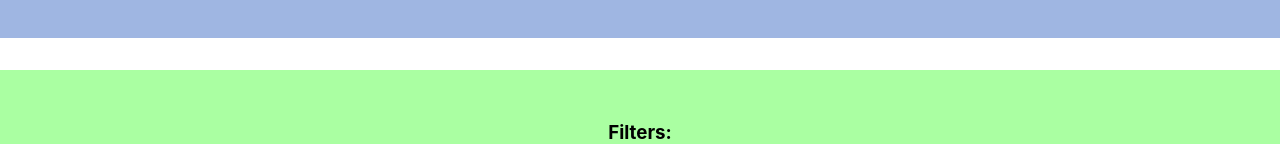
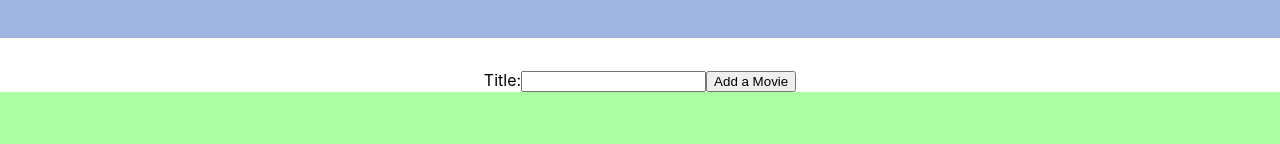
Before and after one commit to Ironmaidens-Ironhack-Jan-2022/react-popcorn-time, a React (Create React App) app: page / in a window 1280 px wide. Shown: the part 157-301 px from the top of the page. Built offline with nearby package versions, Linux system fonts and the light colour scheme.

Commit message:
create form and functionality to add a new movie

```diff
--- a/src/App.css
+++ b/src/App.css
@@ -1,38 +1,3 @@
 .App {
   text-align: center;
 }
-
-.App-logo {
-  height: 40vmin;
-  pointer-events: none;
-}
-
-@media (prefers-reduced-motion: no-preference) {
-  .App-logo {
-    animation: App-logo-spin infinite 20s linear;
-  }
-}
-
-.App-header {
-  background-color: #282c34;
-  min-height: 100vh;
-  display: flex;
-  flex-direction: column;
-  align-items: center;
-  justify-content: center;
-  font-size: calc(10px + 2vmin);
-  color: white;
-}
-
-.App-link {
-  color: #61dafb;
-}
-
-@keyframes App-logo-spin {
-  from {
-    transform: rotate(0deg);
-  }
-  to {
-    transform: rotate(360deg);
-  }
-}
--- a/src/App.js
+++ b/src/App.js
@@ -1,14 +1,18 @@
 import { useState } from "react";
 import moviesArr from "./data/movies.json";
+
 import './App.css';
 import Footer from './components/Footer';
 import Header from './components/Header';
 import Main from './components/Main';
 import Controls from "./components/Controls";
+import AddMovie from "./components/AddMovie";
 
 function App() {
 
   const [movies, setMovies] = useState(moviesArr);
+
+  const [titleInput, setTitleInput] = useState("");
 
   const filterTopRated = (minRating = 9) => {
       const newList = moviesArr.filter( (element) => {
@@ -17,10 +21,38 @@ function App() {
       setMovies(newList);
   }
 
+  const handleSubmit = (e) => {
+    e.preventDefault();
+
+    const newMovie = {
+      title: titleInput
+    }
+
+    setMovies( [newMovie, ...movies] );
+  }
+
+  const handleTitleInput = (e) => {
+    setTitleInput(e.target.value);
+  }
 
   return (
     <div className="App">
       <Header numberOfMovies={movies.length} />
+
+
+      {/* <AddMovie /> */}
+
+      <form onSubmit={handleSubmit}>
+
+        <label>Title:
+          <input type="text" name="title" value={titleInput} onChange={handleTitleInput} />
+        </label>
+
+        <button type="submit">Add a Movie</button>
+      </form>
+
+
+
       <Controls displayTop={filterTopRated} />
       <Main moviesArr={movies} />
       <Footer />
--- /dev/null
+++ b/src/components/AddMovie.css
@@ -0,0 +1,5 @@
+.AddMovie {
+    background-color: rgb(255, 182, 87);
+    padding: 2rem;
+    margin-bottom: 1rem;
+}
--- /dev/null
+++ b/src/components/AddMovie.js
@@ -0,0 +1,13 @@
+import "./AddMovie.css"
+
+function AddMovie(props) {
+    return (
+        <div className="AddMovie">
+            <h4>Add a Movie</h4>
+
+
+        </div>
+    );
+}
+
+export default AddMovie;
```
